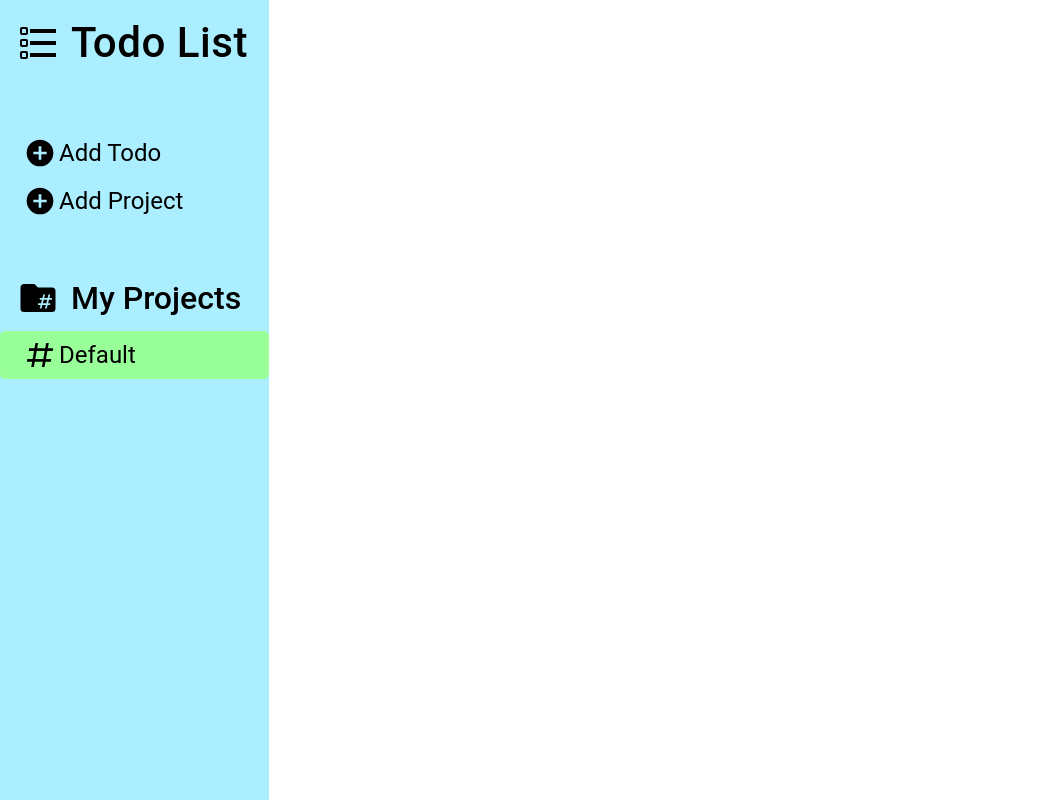
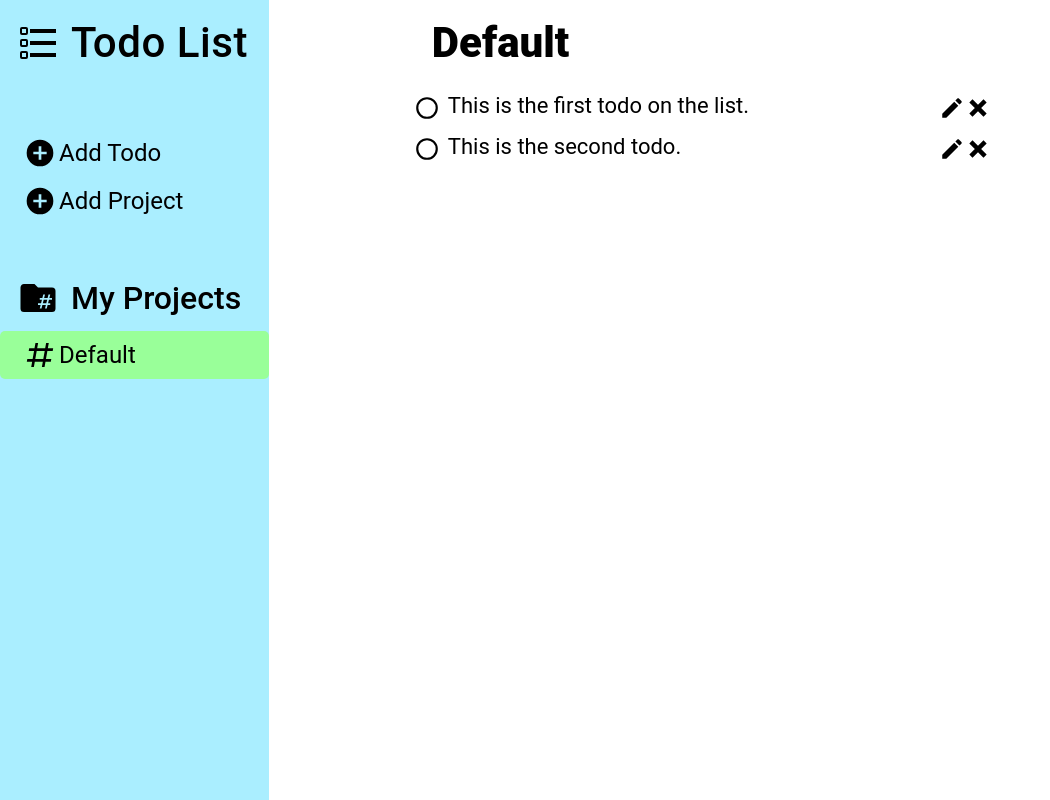
Before and after one commit to manoj-ca/odin-todo-list, a website built with webpack: page src/template.html in a window 1280 px wide. Shown: the whole page, without its empty margins (0-1050 px from the left). Built offline with nearby package versions, Linux system fonts and the light colour scheme.

Commit message:
added main display

```diff
--- a/src/index.js
+++ b/src/index.js
@@ -1,4 +1,6 @@
 import "./styles.css";
 import { sidebarshow } from "./sidebar";
+import { mainshow } from "./main";
 
 sidebarshow();
+mainshow();
--- /dev/null
+++ b/src/main.js
@@ -0,0 +1,77 @@
+import circleImg from "./images/circle-outline.svg";
+import editImg from "./images/pencil.svg";
+import deleteImg from "./images/close-thick.svg";
+import { projectmgr } from "./project";
+
+const content = document.querySelector(".content");
+const main = document.createElement("div");
+const title = document.createElement("div");
+const todos = document.createElement("div");
+
+const addTitle = ((name) => {
+  title.classList.add("title");
+  title.textContent = name;
+  main.appendChild(title);
+  todos.classList.add("todos");
+  main.appendChild(todos);
+});
+
+const addCircle = ((tododiv) => {
+  const circlebtn = document.createElement("button");
+  circlebtn.classList.add("circle-btn");
+  circlebtn.type = "button";
+  tododiv.appendChild(circlebtn);
+  const circleimg = document.createElement("img");
+  circleimg.classList.add("circle");
+  circleimg.src = circleImg;
+  circleimg.width = 26;
+  circlebtn.appendChild(circleimg);
+});
+
+const addEdit = ((tododiv) => {
+  const editbtn = document.createElement("button");
+  editbtn.classList.add("edit-btn");
+  editbtn.type = "button";
+  tododiv.appendChild(editbtn);
+  const editimg = document.createElement("img");
+  editimg.classList.add("edit");
+  editimg.src = editImg;
+  editimg.width = 26;
+  editbtn.appendChild(editimg);
+});
+
+const addDelete = ((tododiv) => {
+  const deletebtn = document.createElement("button");
+  deletebtn.classList.add("delete-btn");
+  deletebtn.type = "button";
+  tododiv.appendChild(deletebtn);
+  const deleteimg = document.createElement("img");
+  deleteimg.classList.add("delete");
+  deleteimg.src = deleteImg;
+  deleteimg.width = 26;
+  deletebtn.appendChild(deleteimg);
+});
+
+const addTodo = ((todo) => {
+  const tododiv = document.createElement("div");
+  tododiv.classList.add("todo");
+  todos.appendChild(tododiv);
+  addCircle(tododiv);
+  const title = document.createElement("div");
+  title.classList.add("title");
+  title.textContent = todo.title;
+  tododiv.appendChild(title);
+  addEdit(tododiv);
+  addDelete(tododiv);
+});
+
+export const mainshow = (() => {
+  main.classList.add("main");
+  content.appendChild(main);
+  const project = projectmgr.getActive();
+  addTitle(project.name);
+  console.log(projectmgr);
+  for (const todo of project.todos) {
+    addTodo(todo);
+  }
+});
--- a/src/project.js
+++ b/src/project.js
@@ -2,19 +2,34 @@ import { Todo } from './todo';
 
 class Project {
   constructor(name, active, todos) {
-    const defList = [];
-    if (name == 'Default') {
-      defList.push(new Todo('This is the first todo on the list.',
-        'description', Date.now(), 2));
-      defList.push(new Todo('This is the second todo.',
-        'description', Date.now(), 2));
-    } else {
-      defList = todos;
-    }
     this.name = name;
     this.active = active;
-    this.curList = Array.from(defList);
+    this.todos = todos;
   }
 }
 
-export const defaultproject = new Project("Default", true, []);
+class ProjectMgr {
+
+  constructor() {
+    const defList = [];
+    defList.push(new Todo('This is the first todo on the list.',
+      'description', Date.now(), 2));
+    defList.push(new Todo('This is the second todo.',
+      'description', Date.now(), 2));
+    this.projects = [];
+    this.projects.push(new Project("Default", true, defList));
+  }
+
+  getProject(name) {
+    const projectFound = this.projects.find(project => project.name == name);
+    return projectFound;
+  }
+
+  getActive() {
+    const projectFound = this.projects.find(project => project.active == true);
+    return projectFound;
+  }
+
+}
+
+export const projectmgr = new ProjectMgr();
--- a/src/sidebar.js
+++ b/src/sidebar.js
@@ -1,6 +1,6 @@
 import todoImg from "./images/todo-list.svg";
 import folderImg from "./images/folder-pound.svg";
-import { defaultproject } from "./project";
+import { projectmgr } from "./project";
 
 const content = document.querySelector(".content");
 const sidebar = document.createElement("div");
@@ -20,9 +20,8 @@ const projectsimg = document.createElement("img");
 const projectstitle = document.createElement("div");
 
 const project = document.createElement("div");
-const defaultproj = document.createElement("button");
 
-export const addName = ((sidebar) => {
+const addName = (() => {
   name.classList.add("name");
   sidebar.appendChild(name);
   nameicon.classList.add("icon");
@@ -35,7 +34,7 @@ export const addName = ((sidebar) => {
   name.appendChild(nametitle);
 });
 
-export const addMenu = ((sidebar) => {
+const addMenu = (() => {
   menu.classList.add("menu");
   sidebar.appendChild(menu);
   addtodo.classList.add("add-todo");
@@ -48,7 +47,7 @@ export const addMenu = ((sidebar) => {
   menu.appendChild(addproject);
 });
 
-export const addProjects = ((sidebar) => {
+const addProjects = (() => {
   projects.classList.add("projects");
   sidebar.appendChild(projects);
   projectsicon.classList.add("icon");
@@ -61,35 +60,36 @@ export const addProjects = ((sidebar) => {
   projects.appendChild(projectstitle);
 });
 
-export const addDefault = ((sidebar) => {
+const addProject = ((currproject) => {
+  const projectbtn = document.createElement("button");
   project.classList.add("project");
   sidebar.appendChild(project);
-  defaultproj.classList.add("project-btn");
-  defaultproj.type = "button";
-  defaultproj.textContent = "Default";
-  project.appendChild(defaultproj);
-  if (defaultproject.active) {
-    defaultproj.style.backgroundColor = '#99ff99';
+  projectbtn.classList.add("project-btn");
+  projectbtn.type = "button";
+  projectbtn.textContent = currproject.name;
+  project.appendChild(projectbtn);
+  if (currproject.active) {
+    projectbtn.style.backgroundColor = '#99ff99';
   }
+  projectbtn.addEventListener('mouseenter', () => {
+    if (!currproject.active) {
+      projectbtn.style.backgroundColor = '#99ddee';
+    }
+  });
+  projectbtn.addEventListener('mouseleave', () => {
+    if (!currproject.active) {
+      projectbtn.style.backgroundColor = 'transparent';
+    }
+  });
 });
 
 export const sidebarshow = (() => {
   sidebar.classList.add("sidebar");
   content.appendChild(sidebar);
-  addName(sidebar);
-  addMenu(sidebar);
-  addProjects(sidebar);
-  addDefault(sidebar);
-});
-
-defaultproj.addEventListener('mouseenter', () => {
-  if (!defaultproject.active) {
-    defaultproj.style.backgroundColor = '#99ddee';
+  addName();
+  addMenu();
+  addProjects();
+  for (const currproject of projectmgr.projects) {
+    addProject(currproject);
   }
 });
-
-defaultproj.addEventListener('mouseleave', () => {
-  if (!defaultproject.active) {
-    defaultproj.style.backgroundColor = 'transparent';
-  }
-});
--- a/src/styles.css
+++ b/src/styles.css
@@ -117,14 +117,10 @@
   text-decoration: none;
   transition: background-color 0.3s ease;
 }
-/*
-.project-btn:hover {
-  background-color: #99ddee;
-}
-*/
+
 .main {
   display: grid;
-  grid-template-columns: 1fr 2fr 1fr;
+  grid-template-columns: 0.5fr 2fr 1fr;
   grid-auto-rows: min-content;
   gap: 0px;
 }
@@ -173,7 +169,7 @@ input[type="checkbox"] {
   margin-top: 8px;
 }
 
-.pencil:hover {
+.edit:hover {
   cursor: pointer;
   filter: brightness(0) saturate(100%) invert(92%) sepia(0%) saturate(1494%) hue-rotate(344deg) brightness(94%) contrast(86%);
 }
@@ -186,7 +182,7 @@ input[type="checkbox"] {
   margin-top: 8px;
 }
 
-.close:hover {
+.delete:hover {
   cursor: pointer;
   filter: brightness(0) saturate(100%) invert(92%) sepia(0%) saturate(1494%) hue-rotate(344deg) brightness(94%) contrast(86%);
 }
```
Also changed, not shown: src/template.html (+8 -8 lines).
